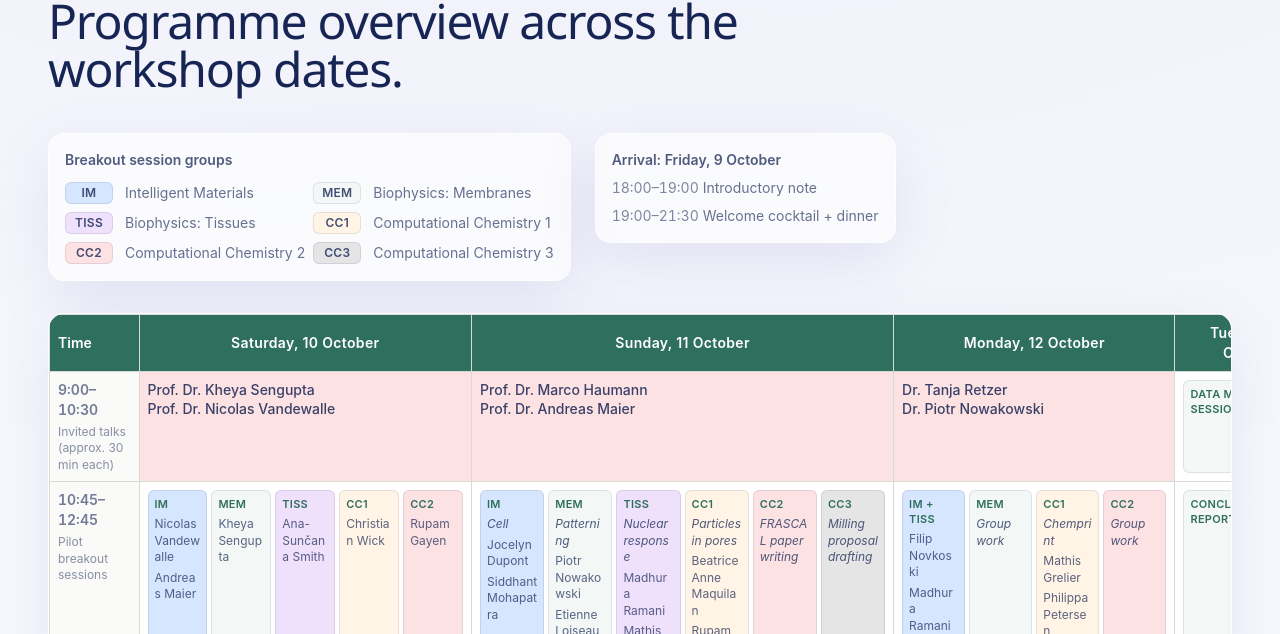
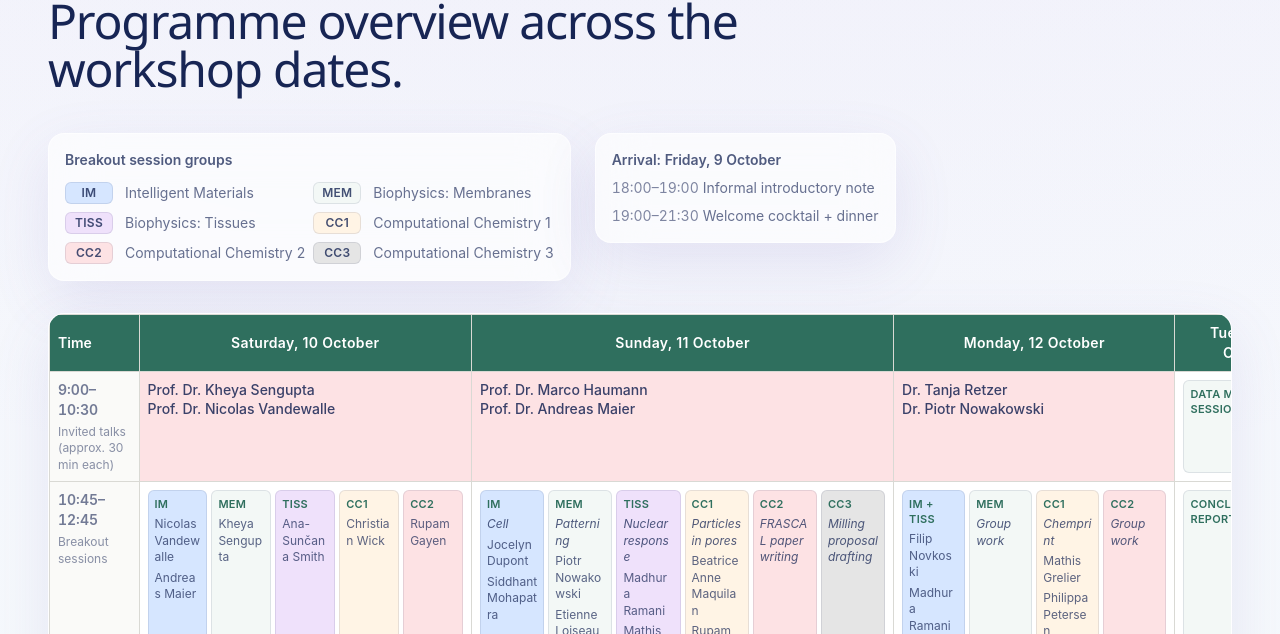
Before and after one commit to pahi-26/puls-retreat-2026, a Next.js app: page / in a window 1280 px wide. Shown: the part 1660-2294 px from the top of the page. Built offline with nearby package versions, Linux system fonts and the light colour scheme.

Commit message:
Updated schedule

```diff
--- a/data/programme.ts
+++ b/data/programme.ts
@@ -43,7 +43,7 @@ export const breakoutGroups: Group[] = Object.values(groups);
 export const arrivalDay = {
   day: "Friday, 9 October",
   sessions: [
-    { time: "18:00–19:00", title: "Introductory note" },
+    { time: "18:00–19:00", title: "Informal introductory note" },
     { time: "19:00–21:30", title: "Welcome cocktail + dinner" }
   ]
 };
@@ -72,7 +72,7 @@ export const slots: Slot[] = [
   },
   {
     time: "10:45–12:45",
-    note: "Pilot breakout sessions",
+    note: "Breakout sessions",
     cells: [
       {
         kind: "tracks",
```
